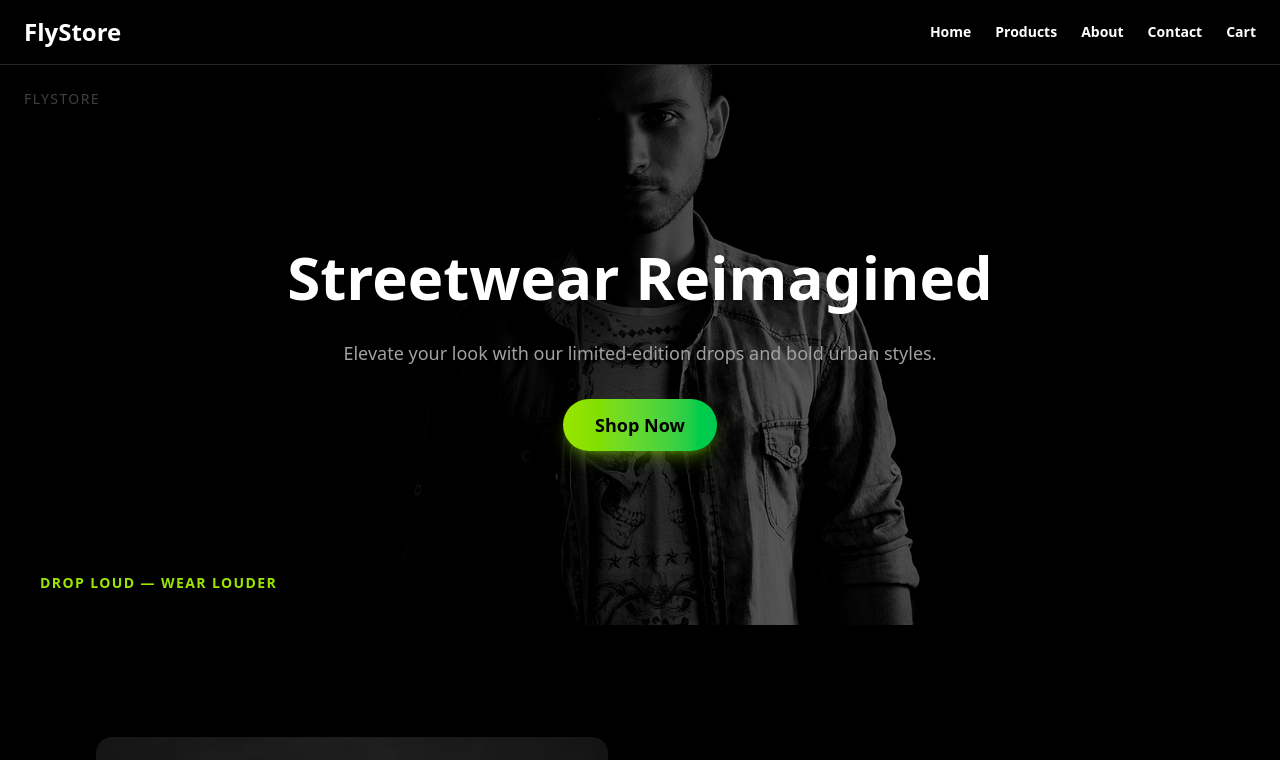
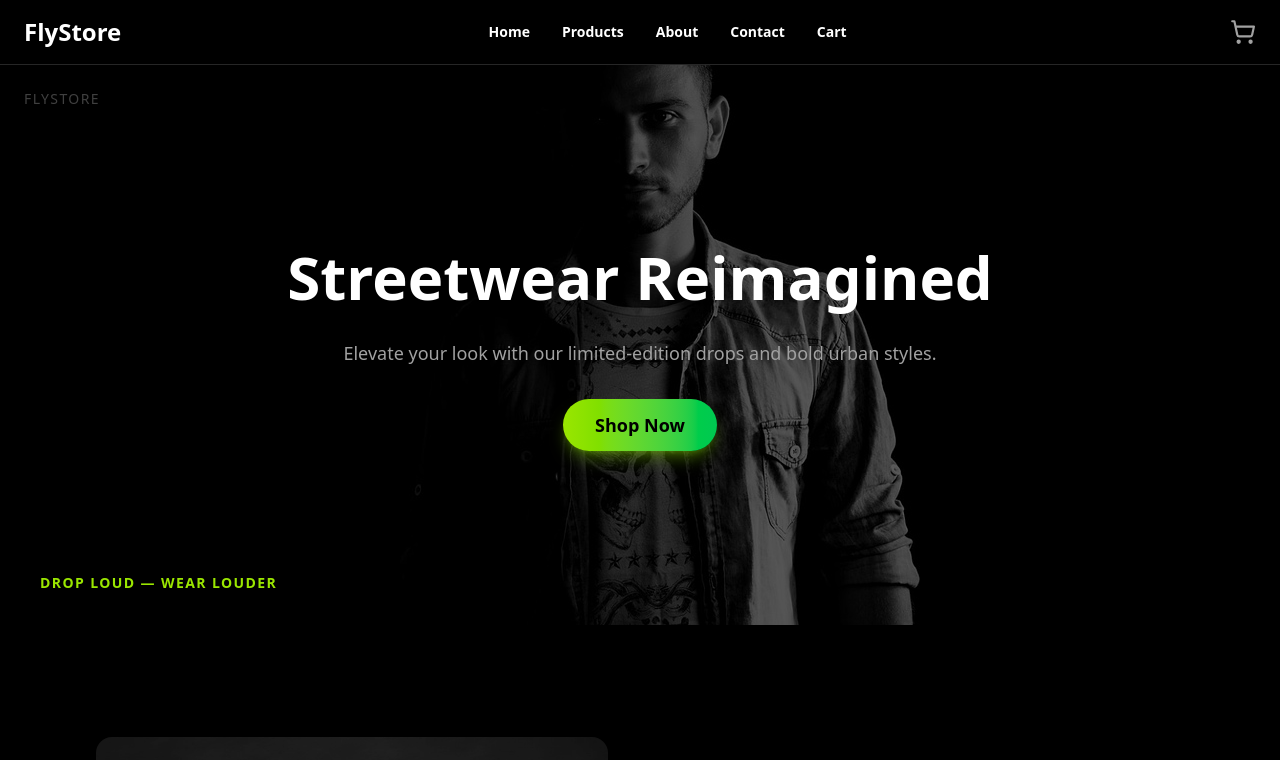
Before and after one commit to Realche3/flystore, a Next.js app: page / in a window 1280 px wide. Shown: the top 760 px of the page. Built offline with nearby package versions, Linux system fonts and the light colour scheme.

Commit message:
fixed cart menu

```diff
--- a/src/components/Navbar.tsx
+++ b/src/components/Navbar.tsx
@@ -4,7 +4,7 @@ import Link from 'next/link'
 import { useState } from 'react'
 import { siteConfig } from '@/lib/siteConfig'
 import { useCart } from '@/context/CartContext'
-import { Menu, X } from 'lucide-react'
+import { Menu, X, ShoppingCart } from 'lucide-react'
 
 export default function Navbar() {
   const { storeName, navLinks, colors, typography } = siteConfig
@@ -13,43 +13,48 @@ export default function Navbar() {
 
   return (
     <header className={`w-full px-6 py-4 flex items-center justify-between border-b border-neutral-800 sticky top-0 z-50 ${colors.background}`}>
+
+      {/* LEFT: Hamburger + Brand */}
+      <div className="flex items-center space-x-4">
+        <button
+          onClick={() => setMenuOpen(!menuOpen)}
+          className="md:hidden text-neutral-400 hover:text-white transition"
+        >
+          {menuOpen ? <X size={28} /> : <Menu size={28} />}
+        </button>
         <h1 className="text-2xl font-bold text-white">{storeName}</h1>
+      </div>
 
-      {/* Desktop Nav */}
-      <nav className={`hidden md:flex space-x-6 ${typography.navText} ${colors.primaryText}`}>
-        {navLinks.map((link) => {
-          const isCart = link.label.toLowerCase() === 'cart'
-          return (
+      {/* CENTER: Nav Links for desktop */}
+      <nav className={`hidden md:flex gap-8 ${typography.navText} ${colors.primaryText}`}>
+        {navLinks.map((link) => (
           <Link
             key={link.href}
             href={link.href}
             className="relative font-semibold hover:text-lime-400 transition"
           >
             {link.label}
-              {isCart && cartCount > 0 && (
-                <span className="absolute -top-2 -right-3 bg-lime-400 text-black text-xs font-bold rounded-full w-5 h-5 flex items-center justify-center">
+          </Link>
+        ))}
+      </nav>
+
+      {/* RIGHT: Cart icon always */}
+      <Link
+        href="/cart"
+        className="relative text-neutral-400 hover:text-lime-400 transition ml-4"
+      >
+        <ShoppingCart size={26} />
+        {cartCount > 0 && (
+          <span className="absolute -top-2 -right-2 bg-lime-400 text-black text-xs font-bold rounded-full w-5 h-5 flex items-center justify-center">
             {cartCount}
           </span>
         )}
       </Link>
-          )
-        })}
-      </nav>
 
-      {/* Mobile Hamburger */}
-      <button
-        onClick={() => setMenuOpen(!menuOpen)}
-        className="md:hidden text-neutral-400 hover:text-white transition"
-      >
-        {menuOpen ? <X size={28} /> : <Menu size={28} />}
-      </button>
-
-      {/* Mobile Dropdown Menu */}
+      {/* Mobile dropdown */}
       {menuOpen && (
         <div className="absolute top-16 left-0 w-full bg-black border-t border-neutral-800 flex flex-col items-center space-y-6 py-6 z-40">
-          {navLinks.map((link) => {
-            const isCart = link.label.toLowerCase() === 'cart'
-            return (
+          {navLinks.map((link) => (
             <Link
               key={link.href}
               href={link.href}
@@ -57,14 +62,8 @@ export default function Navbar() {
               onClick={() => setMenuOpen(false)}
             >
               {link.label}
-                {isCart && cartCount > 0 && (
-                  <span className="absolute -top-2 -right-3 bg-lime-400 text-black text-xs font-bold rounded-full w-5 h-5 flex items-center justify-center">
-                    {cartCount}
-                  </span>
-                )}
             </Link>
-            )
-          })}
+          ))}
         </div>
       )}
     </header>
```
Lines whose indentation alone changed are shown as unchanged.
